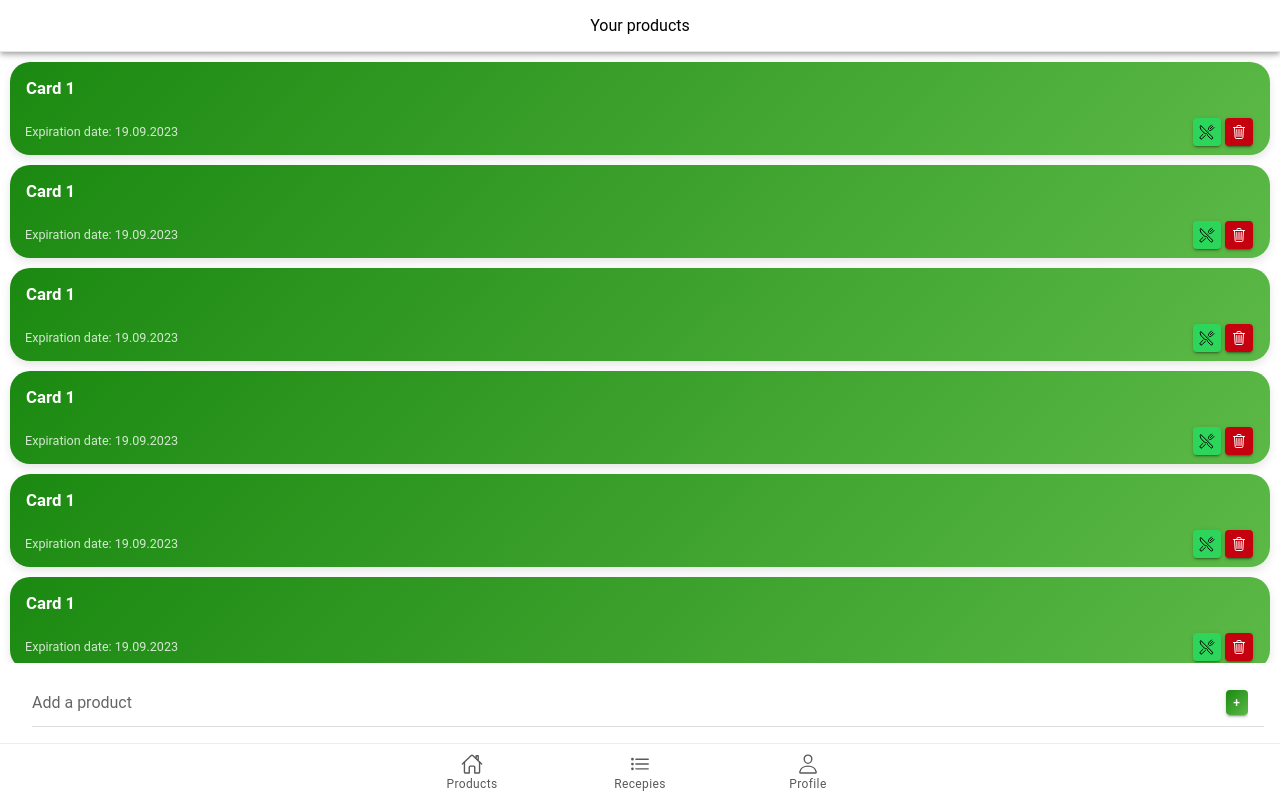
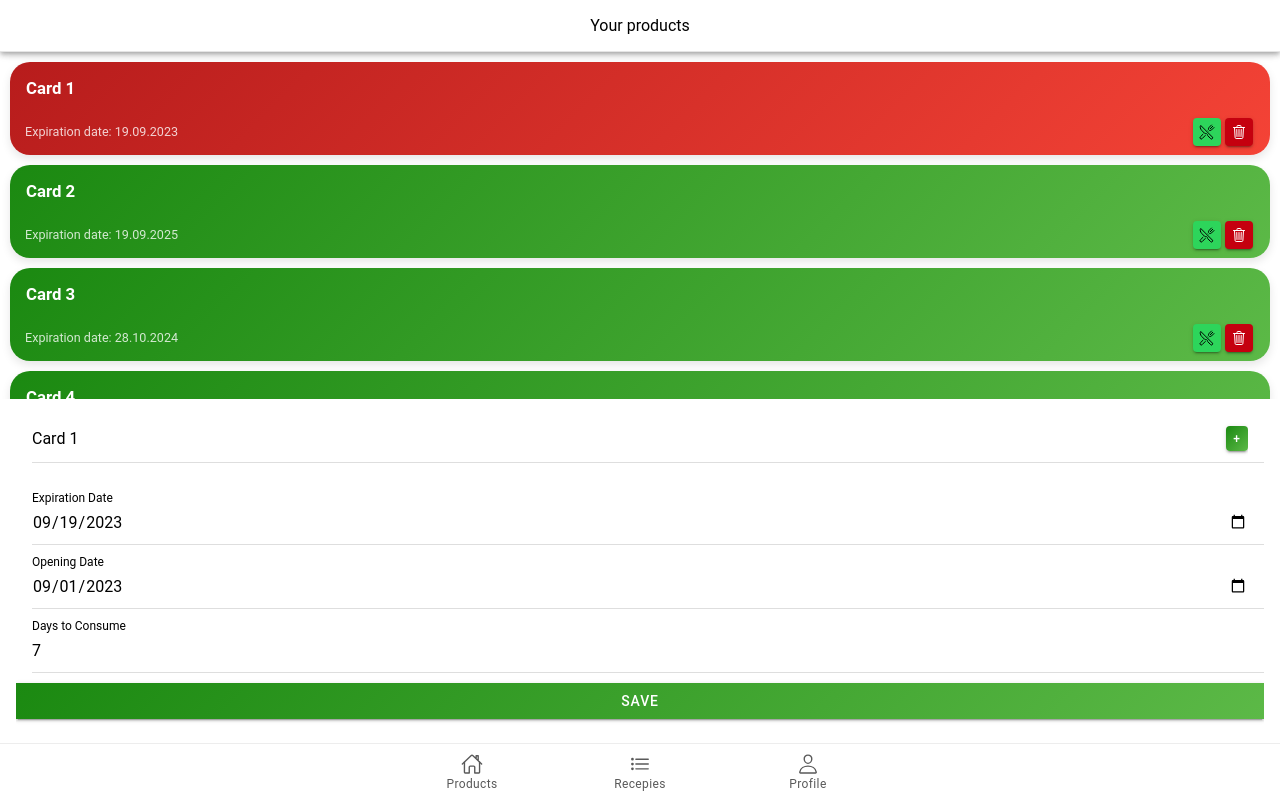
Before and after one commit to kriss1809/ZeroWasteFrontEnd, a React (Vite) app: page /home in a window 1280 px wide. Both pictures are taken after a click on the element 1206 px from the left and 132 px from the top of the page. Built offline with nearby package versions, Linux system fonts and the light colour scheme.

Commit message:
Refactor AddItem component to include editing functionality

```diff
--- a/src/components/AddItem.tsx
+++ b/src/components/AddItem.tsx
@@ -1,3 +1,4 @@
+// AddItem.tsx
 import React, { useEffect, useRef, useState } from "react";
 import {
   IonInput,
@@ -10,17 +11,42 @@ import {
 import "../theme/addItem.css";
 import { useTheme } from "./ThemeContext";
 
-const AddItem: React.FC = () => {
+interface AddItemProps {
+  selectedItem: {
+    title: string;
+    expiration_date: string;
+    opening_date: string;
+    recommended_days: string;
+  } | null; // Updated prop
+}
+
+const AddItem: React.FC<AddItemProps> = ({ selectedItem }) => {
   const [isExpanded, setIsExpanded] = useState(false);
   const [productName, setProductName] = useState("");
   const [expirationDate, setExpirationDate] = useState("");
   const [openingDate, setOpeningDate] = useState("");
   const [recommendedDays, setRecommendedDays] = useState("");
   const [error, setError] = useState("");
-  const {darkMode} = useTheme();
+  const { darkMode } = useTheme();
 
-  // Ref for the AddItem container
   const addItemRef = useRef<HTMLDivElement>(null);
+
+  const convertDateFormat = (date: string) => {
+    const parts = date.split(".");
+    return `${parts[2]}-${parts[1]}-${parts[0]}`; // "YYYY-MM-DD"
+  };
+
+  useEffect(() => {
+    if (selectedItem) {
+      setProductName(selectedItem.title);
+      setExpirationDate(convertDateFormat(selectedItem.expiration_date));
+      setOpeningDate(convertDateFormat(selectedItem.opening_date));
+      setRecommendedDays(selectedItem.recommended_days);
+      setIsExpanded(true);
+    } else {
+      resetForm();
+    }
+  }, [selectedItem]);
 
   useEffect(() => {
     const handleClickOutside = (event: MouseEvent) => {
@@ -28,15 +54,11 @@ const AddItem: React.FC = () => {
         addItemRef.current &&
         !addItemRef.current.contains(event.target as Node)
       ) {
-        // Reset the form if clicked outside
         resetForm();
       }
     };
 
-    // Add the click event listener
     document.addEventListener("mousedown", handleClickOutside);
-
-    // Cleanup the event listener when the component is unmounted
     return () => {
       document.removeEventListener("mousedown", handleClickOutside);
     };
@@ -62,16 +84,6 @@ const AddItem: React.FC = () => {
       return;
     }
 
-    if (expirationDate && !isValidDate(expirationDate)) {
-      setError("Invalid expiration date. Please use the format DD/MM/YYYY.");
-      return;
-    }
-
-    if (openingDate && !isValidDate(openingDate)) {
-      setError("Invalid opening date. Please use the format DD/MM/YYYY.");
-      return;
-    }
-
     // Handle saving the product details
     console.log({
       productName,
@@ -80,22 +92,7 @@ const AddItem: React.FC = () => {
       recommendedDays,
     });
 
-
     resetForm();
-  };
-
-  const isValidDate = (dateString: string): boolean => {
-    const parts = dateString.split("-");
-    if (parts.length !== 3) return false;
-
-    const [year, month, day] = parts.map(Number);
-    const date = new Date(year, month - 1, day);
-
-    return (
-      date.getFullYear() === year &&
-      date.getMonth() === month - 1 &&
-      date.getDate() === day
-    );
   };
 
   return (
@@ -133,14 +130,7 @@ const AddItem: React.FC = () => {
             />
           </IonItem>
 
-          <div
-            style={{
-              display: "flex",
-              justifyContent: "space-between",
-              alignItems: "center",
-            }}
-          >
-            <IonItem style={{ flex: 1, marginRight: "8px" }}>
+          <IonItem>
             <IonLabel position="stacked" className="label-dark-mode">
               Opening Date
             </IonLabel>
@@ -152,7 +142,7 @@ const AddItem: React.FC = () => {
             />
           </IonItem>
 
-            <IonItem style={{ flex: 1 }}>
+          <IonItem>
             <IonLabel position="stacked" className="label-dark-mode">
               Days to Consume
             </IonLabel>
@@ -162,7 +152,6 @@ const AddItem: React.FC = () => {
               onIonInput={(e) => setRecommendedDays(e.detail.value!)}
             />
           </IonItem>
-          </div>
 
           {error && (
             <IonText color="danger" style={{ marginTop: "10px" }}>
--- a/src/components/ItemCard.tsx
+++ b/src/components/ItemCard.tsx
@@ -22,10 +22,19 @@ import { useTheme } from "./ThemeContext";
 
 interface ItemProps {
   title: string;
-  expiration_date: string;
+  expiration_date: string; // Format: "DD.MM.YYYY"
+  opening_date: string;
+  recommended_days: string;
+  onEdit: (
+    title: string,
+    expiration_date: string,
+    opening_date: string,
+    recommended_days: string
+  ) => void; // Callback prop for editing
 }
 
-const ItemCard: React.FC<ItemProps> = ({ title, expiration_date }) => {
+
+const ItemCard: React.FC<ItemProps> = ({ title, expiration_date, opening_date, recommended_days, onEdit }) => {
   const history = useHistory();
   const { darkMode } = useTheme();
   const [presentAlert] = useIonAlert();
@@ -38,9 +47,30 @@ const ItemCard: React.FC<ItemProps> = ({ title, expiration_date }) => {
     console.log("Item deleted");
   };
 
+   const isExpired = () => {
+     const today = new Date();
+     const parts = expiration_date.split(".");
+     if (parts.length === 3) {
+       const formattedDate = `${parts[2]}-${parts[1]}-${parts[0]}`; // "YYYY-MM-DD"
+       const expDate = new Date(formattedDate);
+       today.setHours(0, 0, 0, 0);
+       expDate.setHours(0, 0, 0, 0);
+       return expDate < today;
+     }
+     return false;
+   };
+
+   const handleItemEdit = () => {
+    onEdit(title, expiration_date, opening_date, recommended_days); // Call the edit handler
+  };
+
+
   return (
     <div className={darkMode ? "dark-mode" : ""}>
-      <IonCard className="item-card">
+      <IonCard
+        className={`item-card ${isExpired() ? "expired" : ""}`}
+        onClick={handleItemEdit}
+      >
         <IonCardHeader>
           <IonLabel className="item-card-title">{title}</IonLabel>
         </IonCardHeader>
--- a/src/pages/Home.tsx
+++ b/src/pages/Home.tsx
@@ -1,4 +1,5 @@
-import React from "react";
+// Home.tsx
+import React, { useState } from "react";
 import { IonHeader, IonPage, IonContent } from "@ionic/react";
 import Menu from "../components/Menu";
 import AddItem from "../components/AddItem";
@@ -7,6 +8,22 @@ import { useTheme } from "../components/ThemeContext";
 
 const Home: React.FC = () => {
   const { darkMode } = useTheme();
+  const [selectedItem, setSelectedItem] = useState<{
+    title: string;
+    expiration_date: string;
+    opening_date: string; // Adaugă acest câmp
+    recommended_days: string; // Adaugă acest câmp
+  } | null>(null);
+
+  const handleEditItem = (
+    title: string,
+    expiration_date: string,
+    opening_date: string,
+    recommended_days: string
+  ) => {
+    setSelectedItem({ title, expiration_date, opening_date, recommended_days }); // Set selected item
+  };
+
   return (
     <IonPage>
       <IonHeader
@@ -23,17 +40,53 @@ const Home: React.FC = () => {
 
       <IonContent>
         <div className={darkMode ? "dark-mode" : ""}>
-        <ItemCard title="Card 1" expiration_date="19.09.2023"  />
-        <ItemCard title="Card 1" expiration_date="19.09.2023" />
-        <ItemCard title="Card 1" expiration_date="19.09.2023" />
-        <ItemCard title="Card 1" expiration_date="19.09.2023" />
-        <ItemCard title="Card 1" expiration_date="19.09.2023" />
-        <ItemCard title="Card 1" expiration_date="19.09.2023" />
+          <ItemCard
+            title="Card 1"
+            expiration_date="19.09.2023"
+            opening_date="01.09.2023" // Adaugă un exemplu de dată
+            recommended_days="7" // Adaugă un exemplu de zile
+            onEdit={handleEditItem}
+          />
+          <ItemCard
+            title="Card 2"
+            expiration_date="19.09.2025"
+            opening_date="01.09.2025"
+            recommended_days="30"
+            onEdit={handleEditItem}
+          />
+          <ItemCard
+            title="Card 3"
+            expiration_date="28.10.2024"
+            opening_date="01.10.2024"
+            recommended_days="14"
+            onEdit={handleEditItem}
+          />
+          <ItemCard
+            title="Card 4"
+            expiration_date="01.02.2026"
+            opening_date="01.01.2026"
+            recommended_days="90"
+            onEdit={handleEditItem}
+          />
+          <ItemCard
+            title="Card 5"
+            expiration_date="19.09.2020"
+            opening_date="01.09.2020"
+            recommended_days="0"
+            onEdit={handleEditItem}
+          />
+          <ItemCard
+            title="Card 6"
+            expiration_date="30.10.2024"
+            opening_date="01.10.2024"
+            recommended_days="10"
+            onEdit={handleEditItem}
+          />
         </div>
       </IonContent>
 
       <div slot="bottom">
-        <AddItem />
+        <AddItem selectedItem={selectedItem} />
         <Menu />
       </div>
     </IonPage>
--- a/src/theme/itemCard.css
+++ b/src/theme/itemCard.css
@@ -4,6 +4,10 @@
   color: white;
   box-shadow: 0px 4px 10px rgba(0, 0, 0, 0.1);
   transition: transform 0.2s ease-in-out;
+}
+
+.item-card.expired {
+  background: linear-gradient(135deg, #b71c1c 0%, #f44336 100%);
 }
 
 .item-card-title {
```
Lines whose indentation alone changed are shown as unchanged.
